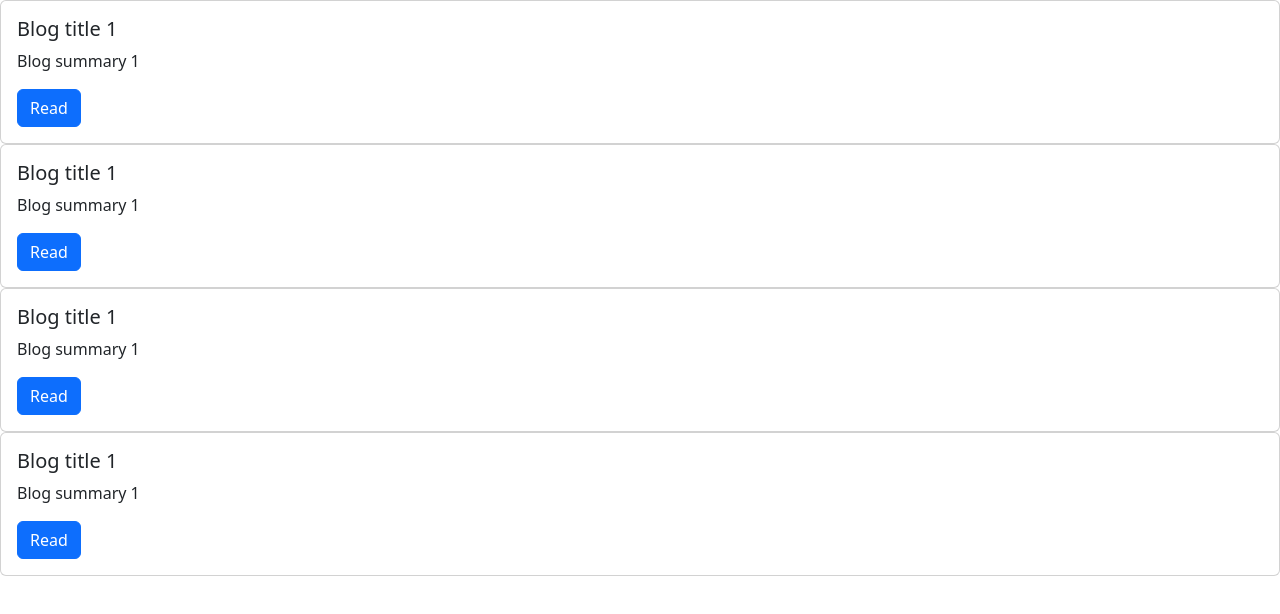
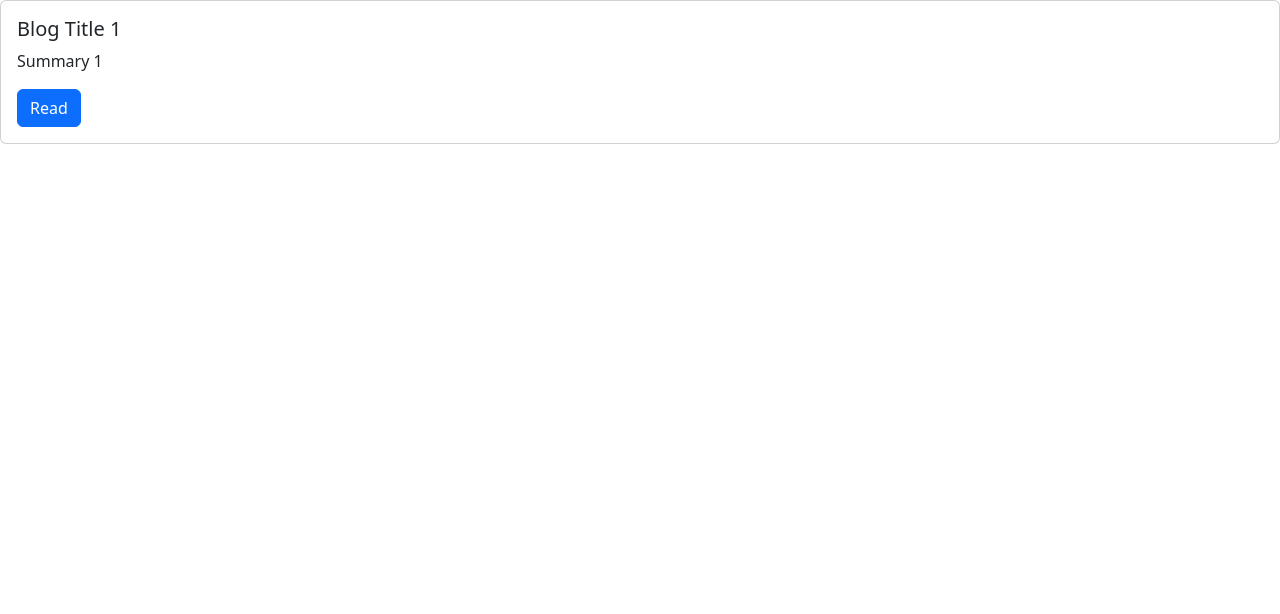
Before and after one commit to ElangoRaja7/angular-components-Indepth, an Angular app: page / in a window 1280 px wide. Shown: the top 614 px of the page. Built offline with nearby package versions, Linux system fonts and the light colour scheme.

Commit message:
Instead of passing inline values in the attribute, passed an object of that component only one object is assinged to child component

```diff
--- a/src/app/blog-list/blog-list.component.html
+++ b/src/app/blog-list/blog-list.component.html
@@ -1,4 +1 @@
-<app-blog-post-tile title="Blog title 1" summary="Blog summary 1"></app-blog-post-tile>
-<app-blog-post-tile title="Blog title 1" summary="Blog summary 1"></app-blog-post-tile>
-<app-blog-post-tile title="Blog title 1" summary="Blog summary 1"></app-blog-post-tile>
-<app-blog-post-tile title="Blog title 1" summary="Blog summary 1"></app-blog-post-tile>
+<app-blog-post-tile [post]="posts[0]" ></app-blog-post-tile>
--- a/src/app/blog-list/blog-list.component.ts
+++ b/src/app/blog-list/blog-list.component.ts
@@ -1,5 +1,6 @@
 import { Component } from '@angular/core';
 import { BlogPostTileComponent } from '../blog-post-tile/blog-post-tile.component';
+import { BlogPost } from '../blog-post';
 
 @Component({
   selector: 'app-blog-list',
@@ -10,4 +11,15 @@
 })
 export class BlogListComponent {
 
+  posts:BlogPost[]=[];
+
+  ngOnInit(){
+
+    this.posts.push(new BlogPost("Blog Title 1","Summary 1"));
+    this.posts.push(new BlogPost("Blog Title 2","Summary 2"));
+    this.posts.push(new BlogPost("Blog Title 3","Summary 3"));
+    this.posts.push(new BlogPost("Blog Title 4","Summary 4"));
+    this.posts.push(new BlogPost("Blog Title 5","Summary 5"));
+  }
+
 }
--- a/src/app/blog-post-tile/blog-post-tile.component.html
+++ b/src/app/blog-post-tile/blog-post-tile.component.html
@@ -1,7 +1,7 @@
 <div class="card">
     <div class="card-body">
-        <h5 class="card-title">{{title}}</h5>
-        <p class="card-text">{{summary}}</p>
+        <h5 class="card-title">{{post.title}}</h5>
+        <p class="card-text">{{post.summary}}</p>
         <a href="#" class="btn btn-primary">Read</a>
     </div>
 
--- a/src/app/blog-post-tile/blog-post-tile.component.ts
+++ b/src/app/blog-post-tile/blog-post-tile.component.ts
@@ -1,4 +1,5 @@
 import { Component, Input } from '@angular/core';
+import { BlogPost } from '../blog-post';
 
 @Component({
   selector: 'app-blog-post-tile',
@@ -10,8 +11,8 @@
 export class BlogPostTileComponent {
 
 
-  @Input() title:string="";
-  @Input() summary:string="";
+  @Input() post:BlogPost = new BlogPost("","");
+
 
   constructor(){
 
--- /dev/null
+++ b/src/app/blog-post.ts
@@ -0,0 +1,9 @@
+export class BlogPost {
+    title:string="";
+    summary:string="";
+
+    constructor(title:string,summary:string){
+        this.title=title;
+        this.summary=summary;
+    }
+}
```
Also changed, not shown: 1 other file (tests, documents, lock files or other folders).
